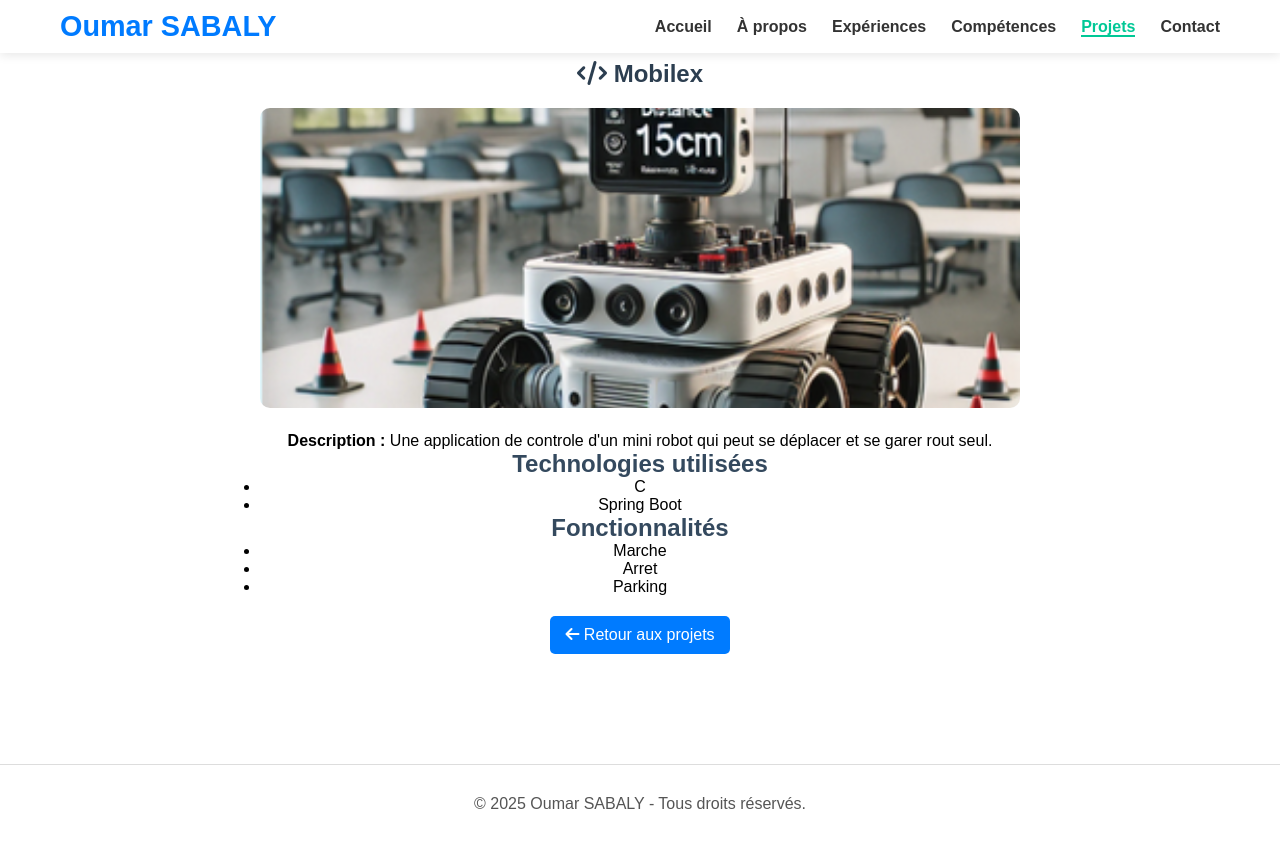
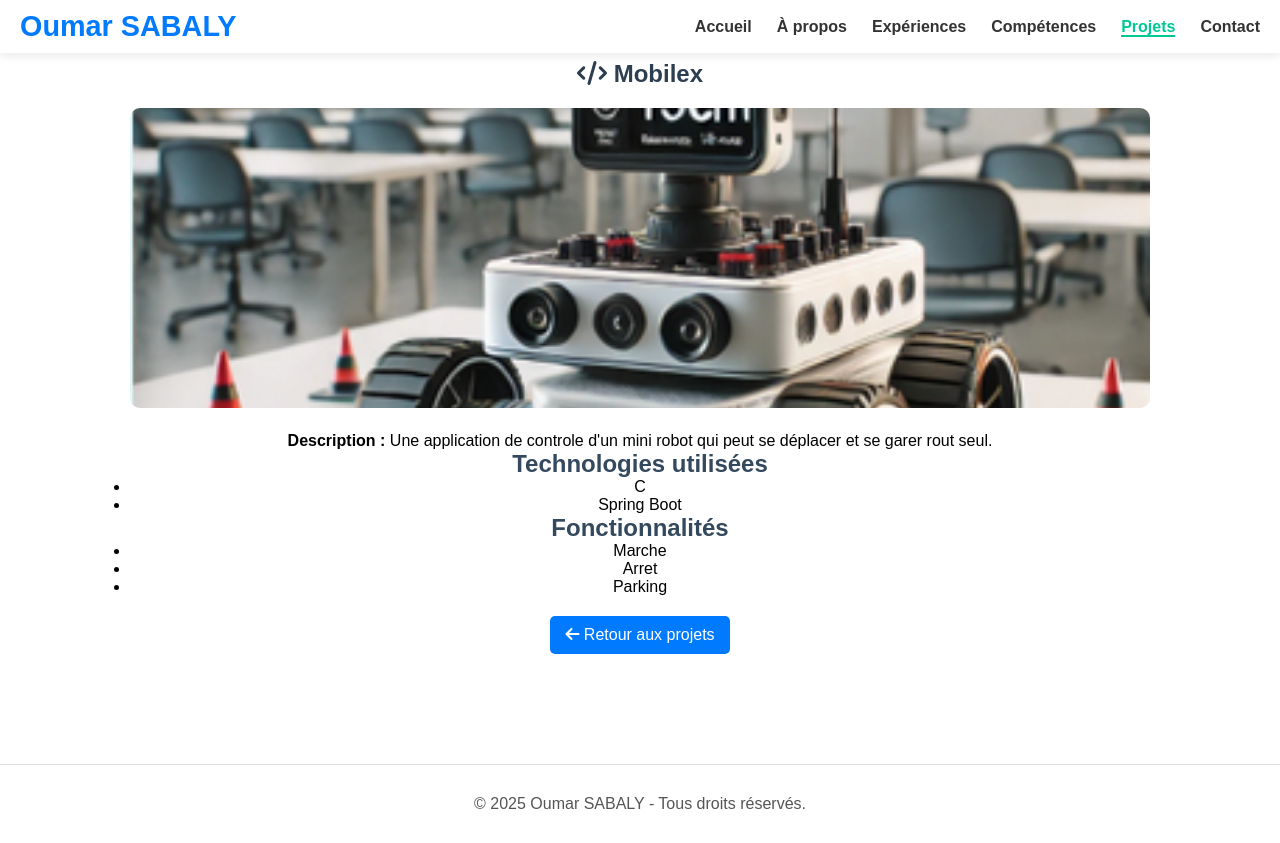
Before and after one commit to natou221/WebSite, a plain HTML site: page mobilex.html in a window 1280 px wide. Drawn offline with Linux system fonts and the light colour scheme.

Commit message:
Mise à jour 5 du projet

```diff
--- a/styles.css
+++ b/styles.css
@@ -7,10 +7,15 @@
 }
 
 body {
+    width: 100%;
+    max-width: 100%;
+    overflow-x: hidden;
+    /*
     font-family: Arial, sans-serif;
     margin: 0;
     padding: 0;
     box-sizing: border-box;
+    */
 }
 
 /* ========== Header ========== */
@@ -30,7 +35,7 @@ header {
     justify-content: space-between;
     align-items: center;
     padding: 10px 20px;
-    max-width: 1200px;
+    max-width: 100%;
     margin: auto;
 }
 
@@ -276,9 +281,11 @@ h1 {
 }
 
 .project-grid {
+
     display: grid;
     grid-template-columns: repeat(auto-fit, minmax(300px, 1fr));
     gap: 20px;
+
 }
 
 .project-card {
@@ -506,7 +513,7 @@ footer p {
 /* ========== Styles généraux ========== */
 .competences {
     padding: 60px 20px;
-    max-width: 1100px;
+    max-width: 100%;
     margin: auto;
     animation: fadeIn 1.5s ease-in-out;
 }
@@ -793,7 +800,7 @@ h2 {
     transition: all 0.2s ease-in-out;
 }
 .project-details {
-    max-width: 800px;
+    max-width: 100%;
     margin: 0 auto;
     padding: 20px;
     text-align: center;
@@ -823,7 +830,7 @@ h2 {
 }
 
 /* 📱 Responsive Design */
-@media screen and (max-width: 768px) {
+@media screen and (max-width: 100%) {
     .navbar {
         flex-direction: column;
         text-align: center;
@@ -848,7 +855,7 @@ h2 {
     }
 }
 
-@media screen and (max-width: 480px) {
+@media screen and (max-width: 100%) {
     .navbar {
         padding: 10px;
     }
@@ -865,7 +872,7 @@ h2 {
         margin: 10px auto;
     }
 }
-@media (max-width: 768px) {
+@media (max-width: 100%) {
     .navbar {
         flex-direction: column;
         align-items: center;
@@ -899,7 +906,7 @@ h2 {
     }
 }
 
-@media (min-width: 769px) {
+@media (min-width: 100%) {
     .menu-toggle {
         display: none;
     }
```
